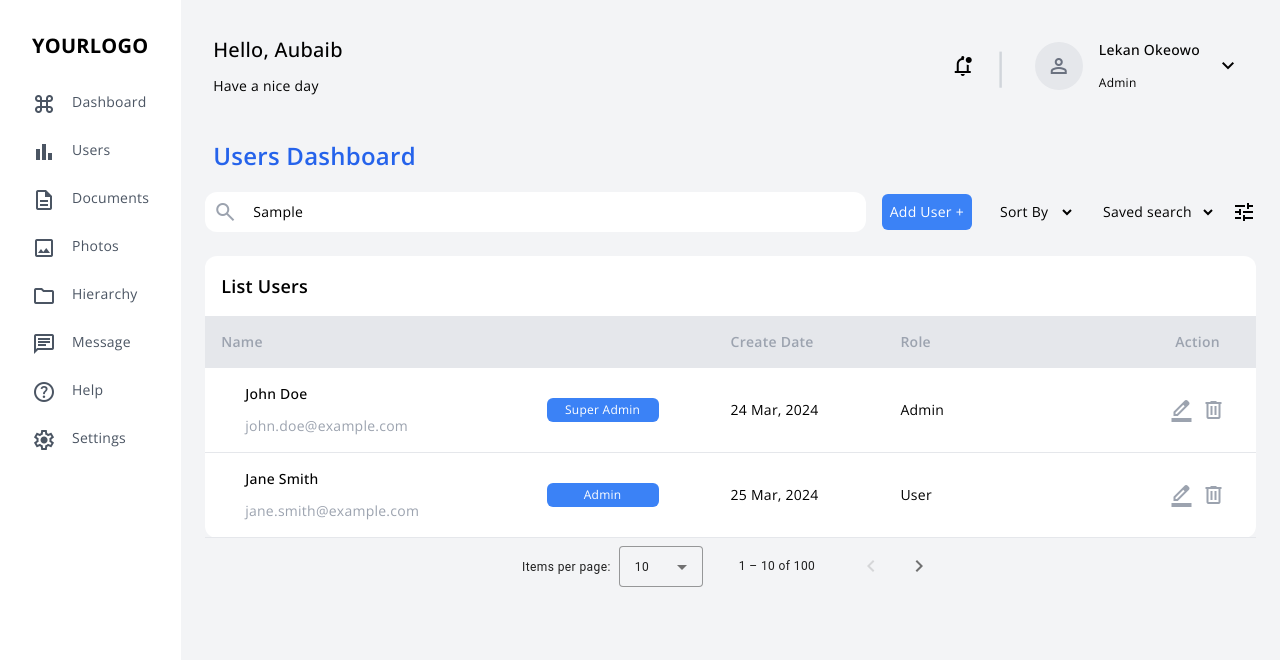
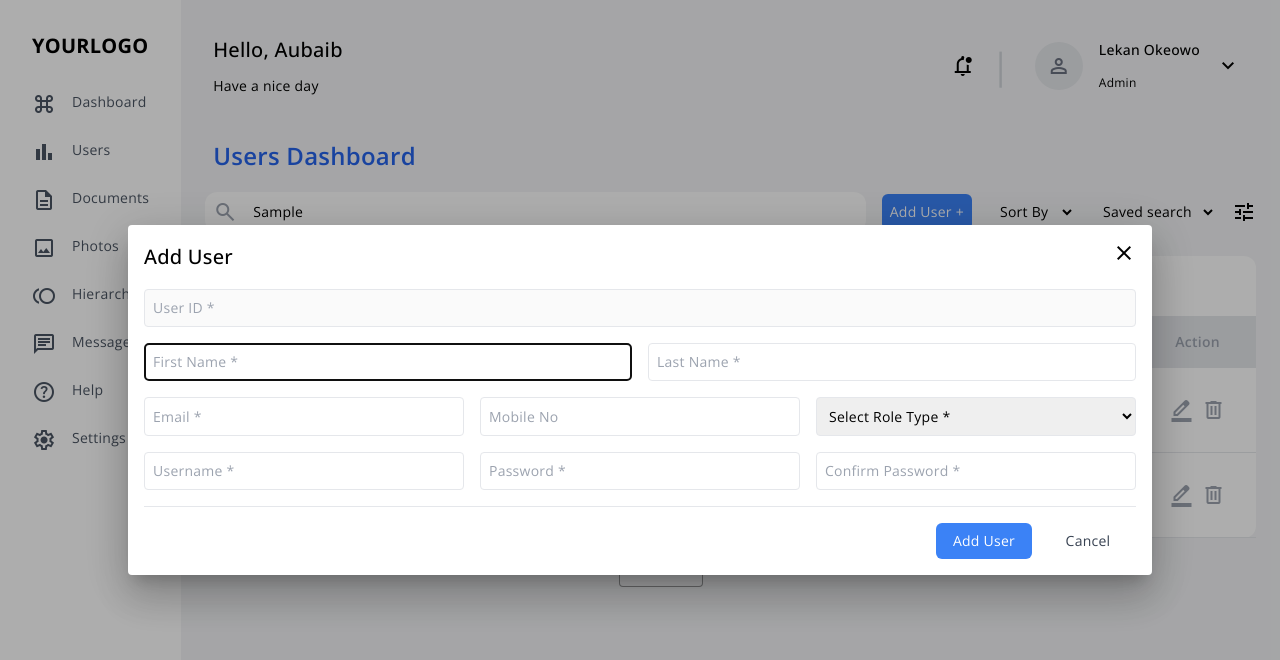
Before and after one commit to bsWiwat/user-management-ui, an Angular app: page / in a window 1280 px wide. Both pictures are taken after typing "Sample" into the empty fields and a click on the button "Add User +". Shown: the top 660 px of the page. Built offline with nearby package versions, Linux system fonts and the light colour scheme.

Commit message:
web(add): modal add user

```diff
--- a/src/app/components/sidebar/sidebar.component.ts
+++ b/src/app/components/sidebar/sidebar.component.ts
@@ -15,7 +15,7 @@ export class SidebarComponent {
     { name: 'Users', path: '/users', icon: 'bar_chart' },
     { name: 'Documents', path: '/documents', icon: 'description' },
     { name: 'Photos', path: '/photos', icon: 'photo' },
-    { name: 'Hierarchy', path: '/hierarchy', icon: 'folder' },
+    { name: 'Hierarchy', path: '/hierarchy', icon: 'toll' },
     { name: 'Message', path: '/massage', icon: 'message' },
     { name: 'Help', path: '/help', icon: 'help' },
     { name: 'Settings', path: '/settings', icon: 'settings' },
--- /dev/null
+++ b/src/app/features/dashboard/add-user/add-user.component.html
@@ -0,0 +1,78 @@
+<div class="p-4 w-full">
+  <div class="flex items-center justify-between">
+    <h2 mat-dialog-title>Add User</h2>
+    <span
+      class="material-symbols-outlined absolute top-4 right-4 cursor-pointer"
+      (click)="close()"
+      >close</span
+    >
+  </div>
+
+  <div mat-dialog-content class="grid grid-cols-12 gap-4 border-b pb-4">
+    <input
+      disabled
+      placeholder="User ID *"
+      class="col-span-12 border p-2 rounded"
+    />
+
+    <input
+      placeholder="First Name *"
+      class="col-span-6 border p-2 rounded"
+      [(ngModel)]="firstName"
+    />
+    <input
+      placeholder="Last Name *"
+      class="col-span-6 border p-2 rounded"
+      [(ngModel)]="lastName"
+    />
+
+    <input
+      placeholder="Email *"
+      class="col-span-4 border p-2 rounded"
+      [(ngModel)]="email"
+    />
+    <input
+      placeholder="Mobile No"
+      class="col-span-4 border p-2 rounded"
+      [(ngModel)]="phone"
+    />
+    <select class="col-span-4 border p-2 rounded" [(ngModel)]="role">
+      <option value="" disabled>Select Role Type *</option>
+      <option value="admin">Admin</option>
+      <option value="user">User</option>
+    </select>
+
+    <input
+      placeholder="Username *"
+      class="col-span-4 border p-2 rounded"
+      [(ngModel)]="username"
+    />
+    <input
+      placeholder="Password *"
+      type="password"
+      class="col-span-4 border p-2 rounded"
+      [(ngModel)]="password"
+    />
+    <input
+      placeholder="Confirm Password *"
+      type="password"
+      class="col-span-4 border p-2 rounded"
+      [(ngModel)]="confirmPassword"
+    />
+  </div>
+
+  <div mat-dialog-actions class="flex justify-end gap-2 mt-4">
+    <button
+      (click)="submit()"
+      class="w-24 text-center text-sm p-2 rounded-md bg-blue-500 text-white"
+    >
+      Add User
+    </button>
+    <button
+      (click)="close()"
+      class="w-24 text-center text-sm p-2 rounded-md text-gray-700"
+    >
+      Cancel
+    </button>
+  </div>
+</div>
--- /dev/null
+++ b/src/app/features/dashboard/add-user/add-user.component.ts
@@ -0,0 +1,42 @@
+import { Component } from '@angular/core';
+import { FormsModule } from '@angular/forms';
+import { MatDialogRef } from '@angular/material/dialog';
+import { first, last } from 'rxjs';
+
+@Component({
+  selector: 'app-add-user',
+  standalone: true,
+  imports: [FormsModule],
+  templateUrl: './add-user.component.html',
+  styleUrl: './add-user.component.css',
+})
+export class AddUserComponent {
+  firstName: string = '';
+  lastName: string = '';
+  email: string = '';
+  phone: string = '';
+  role: string = '';
+  username: string = '';
+  password: string = '';
+  confirmPassword: string = '';
+
+  constructor(private dialogRef: MatDialogRef<AddUserComponent>) {}
+
+  close() {
+    this.dialogRef.close();
+  }
+
+  submit() {
+    this.dialogRef.close({
+      userId: Math.floor(Math.random() * 1000),
+      firstName: this.firstName,
+      lastName: this.lastName,
+      email: this.email,
+      phone: this.phone,
+      role: this.role,
+      username: this.username,
+      password: this.password,
+      confirmPassword: this.confirmPassword,
+    });
+  }
+}
--- a/src/app/pages/dashboard/dashboard.component.html
+++ b/src/app/pages/dashboard/dashboard.component.html
@@ -7,7 +7,10 @@
       <input type="text" placeholder="Search" class="w-full outline-none" />
     </div>
 
-    <button class="p-2 rounded-md bg-blue-500 text-sm text-white">
+    <button
+      (click)="openAddUser()"
+      class="p-2 rounded-md bg-blue-500 text-sm text-white"
+    >
       Add User +
     </button>
 
--- a/src/app/pages/dashboard/dashboard.component.ts
+++ b/src/app/pages/dashboard/dashboard.component.ts
@@ -5,6 +5,8 @@ import { MatSelectModule } from '@angular/material/select';
 import { MatFormFieldModule } from '@angular/material/form-field';
 import { CommonModule } from '@angular/common';
 import { MatPaginatorModule } from '@angular/material/paginator';
+import { MatDialog, MatDialogModule } from '@angular/material/dialog';
+import { AddUserComponent } from '../../features/dashboard/add-user/add-user.component';
 
 @Component({
   selector: 'app-dashboard',
@@ -16,11 +18,14 @@ import { MatPaginatorModule } from '@angular/material/paginator';
     MatInputModule,
     FormsModule,
     MatPaginatorModule,
+    MatDialogModule,
   ],
   templateUrl: './dashboard.component.html',
   styleUrl: './dashboard.component.css',
 })
 export class DashboardComponent {
+  constructor(private dialog: MatDialog) {}
+
   sort_by = [
     { value: 'asc', viewValue: 'ASC' },
     { value: 'desc', viewValue: 'DESC' },
@@ -44,4 +49,29 @@ export class DashboardComponent {
       role: 'User',
     },
   ];
+
+  openAddUser() {
+    const dialogRef = this.dialog.open(AddUserComponent, {
+      width: '80vw',
+      maxWidth: '95vw',
+    });
+
+    dialogRef.afterClosed().subscribe((result) => {
+      if (result) {
+        console.log('New User:', result);
+
+        this.users.push({
+          name: result.firstName + ' ' + result.lastName,
+          email: result.email,
+          role: result.role,
+          createdDate: new Date().toLocaleDateString('en-US', {
+            day: '2-digit',
+            month: 'short',
+            year: 'numeric',
+          }),
+          permission: result.role === 'admin' ? 'Admin' : 'User',
+        });
+      }
+    });
+  }
 }
```
Also changed, not shown: src/app/features/dashboard/add-user/add-user.component.css (added), 1 other file (tests, documents, lock files or other folders).
